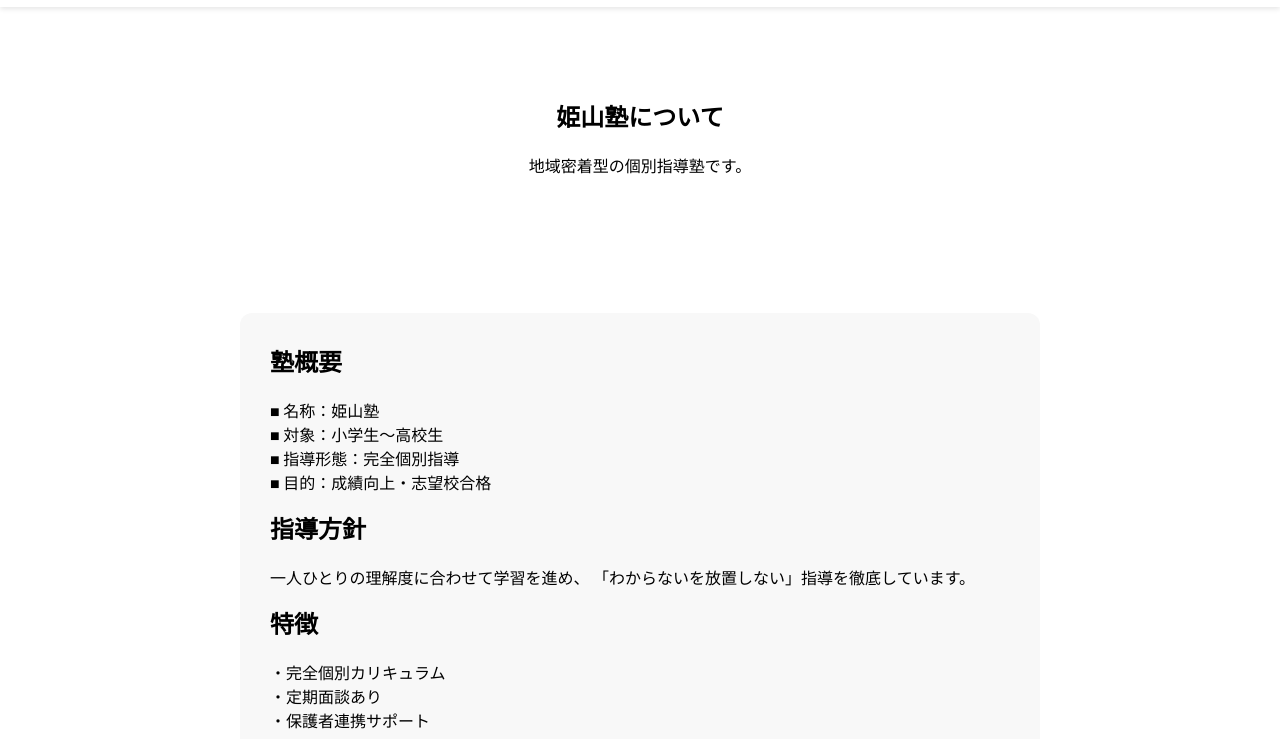
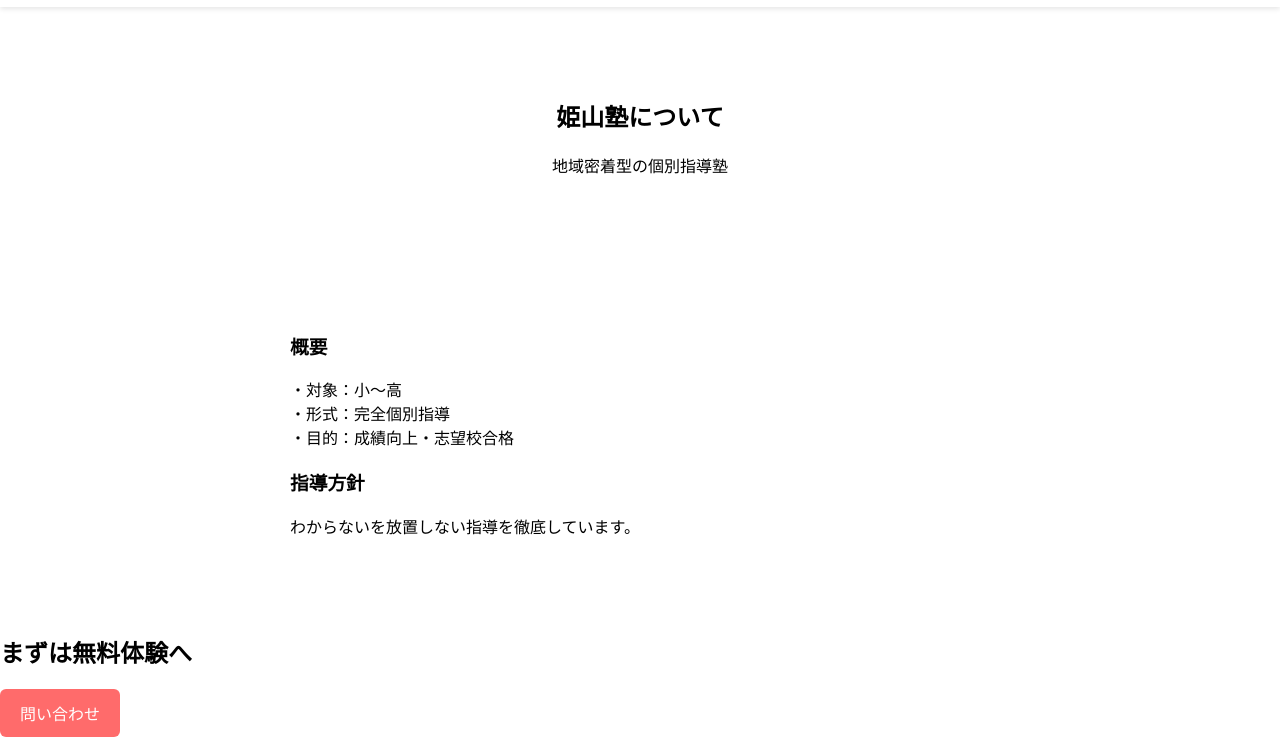
Before and after one commit to y9335716-debug/himeyama, a plain HTML site: page about.html in a window 1280 px wide. Shown: the part 62-801 px from the top of the page. Drawn offline with Linux system fonts and the light colour scheme.

Commit message:
Update about.html

```diff
--- a/about.html
+++ b/about.html
@@ -7,73 +7,40 @@
 
 <link href="https://fonts.googleapis.com/css2?family=Noto+Sans+JP:wght@400;700&display=swap" rel="stylesheet">
 
-<!-- 共通CSS -->
 <link rel="stylesheet" href="style.css">
-
-<!-- 共通ナビ読み込み -->
 <script defer src="nav.js"></script>
-
-<style>
-/* このページ専用デザイン */
-.about-box {
-  max-width: 800px;
-  margin: auto;
-  background: #f8f8f8;
-  padding: 30px;
-  border-radius: 12px;
-  text-align: left;
-}
-
-.about-box h2 {
-  margin-top: 0;
-}
-</style>
-
 </head>
 
 <body>
 
-<!-- ナビは自動読み込み（nav.js） -->
-
 <section class="section">
   <h1>姫山塾について</h1>
-  <p>地域密着型の個別指導塾です。</p>
+  <p>地域密着型の個別指導塾</p>
 </section>
 
 <section class="section">
-  <div class="about-box">
 
-    <h2>塾概要</h2>
+  <div class="card" style="max-width:700px; margin:auto; text-align:left;">
 
+    <h3>概要</h3>
     <p>
-      ■ 名称：姫山塾<br>
-      ■ 対象：小学生〜高校生<br>
-      ■ 指導形態：完全個別指導<br>
-      ■ 目的：成績向上・志望校合格
+      ・対象：小〜高<br>
+      ・形式：完全個別指導<br>
+      ・目的：成績向上・志望校合格
     </p>
 
-    <h2>指導方針</h2>
-
+    <h3>指導方針</h3>
     <p>
-      一人ひとりの理解度に合わせて学習を進め、
-      「わからないを放置しない」指導を徹底しています。
-    </p>
-
-    <h2>特徴</h2>
-
-    <p>
-      ・完全個別カリキュラム<br>
-      ・定期面談あり<br>
-      ・保護者連携サポート
+      わからないを放置しない指導を徹底しています。
     </p>
 
   </div>
+
 </section>
 
-<section class="cta section">
+<section class="cta-box">
   <h2>まずは無料体験へ</h2>
-  <p>お気軽にご相談ください</p>
-  <a href="contact.html" class="btn">お問い合わせ</a>
+  <a href="contact.html" class="btn">問い合わせ</a>
 </section>
 
 </body>
```
